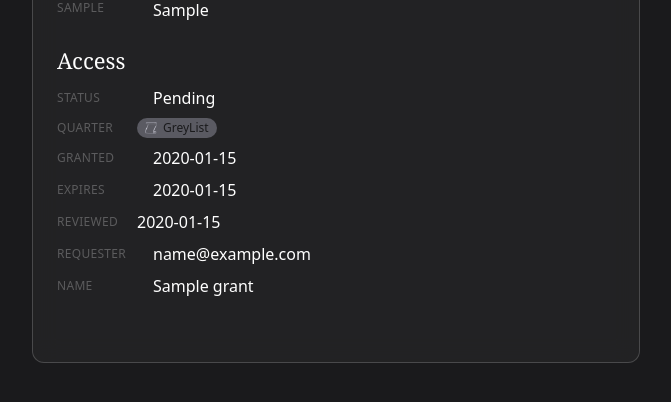
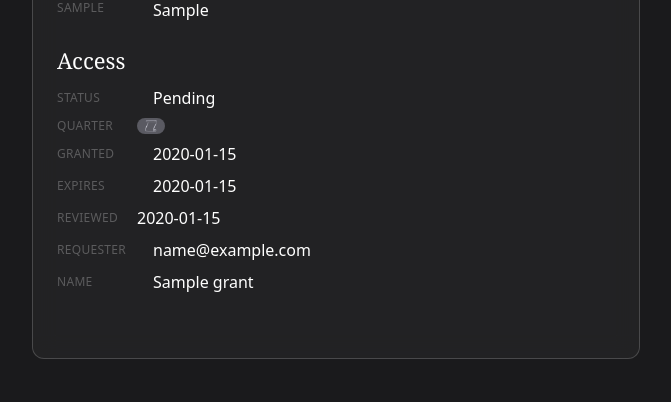
Before and after one commit to jasonlnheath/relmgr, a FastAPI app: template templates/contact_card.html in a window 1280 px wide. Shown: the part 341-743 px from the top of the page, without its empty margins (304-975 px from the left). Run offline with FastAPI, Linux system fonts and the light colour scheme; the template is opened without the code that fills it: most values are stand-ins (such as "Sample title", 1, 10 or a date in 2020); some libraries are stand-ins or nearby versions; some web fonts are replaced.

Commit message:
fix(ui): remove text labels from badge chips — icon-only
- Remove WhiteList/GreyList/BlackList text from badge chips
- State names carried by icon on colored button alone

```diff
--- a/templates/contact_card.html
+++ b/templates/contact_card.html
@@ -128,8 +128,6 @@
                         style="background: {% if grant.expires_at is none %}var(--wl-badge-white){% else %}var(--wl-badge-grey){% endif %};
                         color: {% if grant.expires_at is none %}var(--wl-surface-base){% else %}var(--wl-surface-base){% endif %};">
                         <img src="/static/badge-{{ 'whitelist' if grant.expires_at is none else 'greylist' }}.png" class="w-3 h-3" alt="">
-                        {% if grant.expires_at is none %}WhiteList
-                        {% else %}GreyList{% endif %}
                     </span>
                 </div>
                 {% endif %}
```
